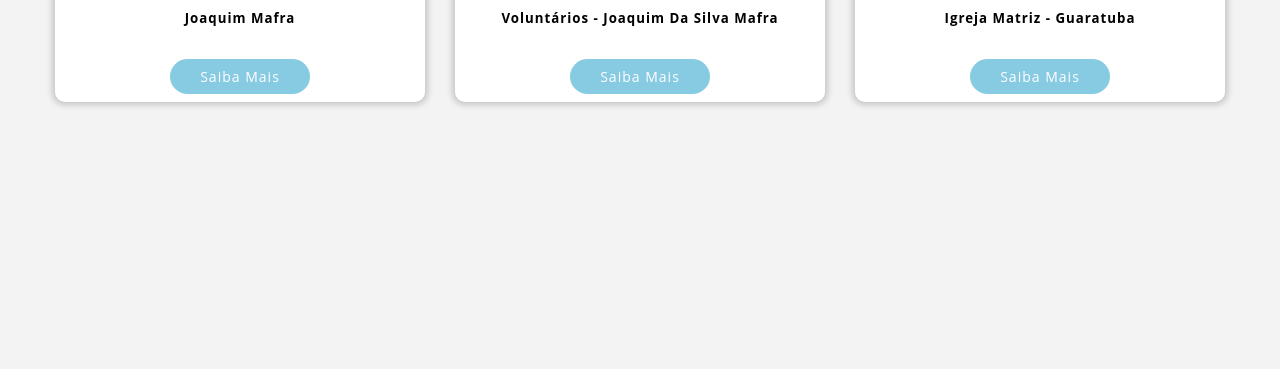
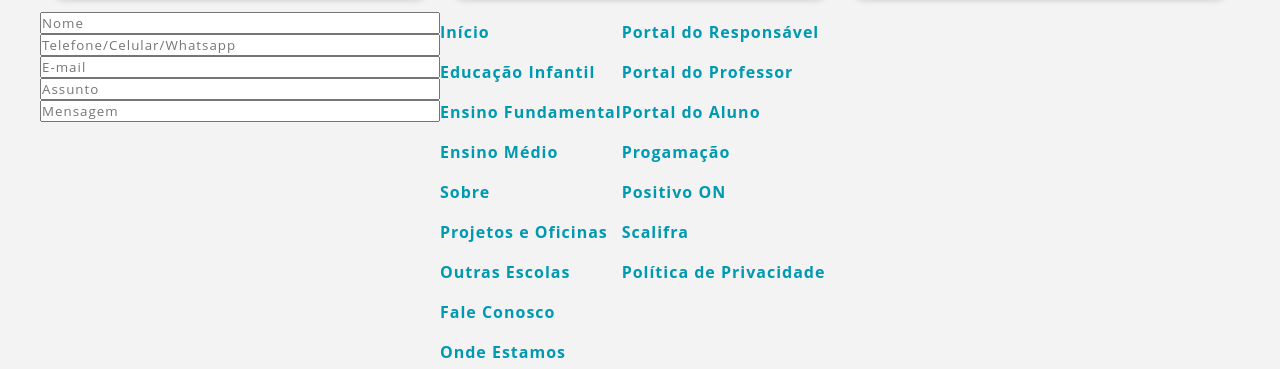
Before and after one commit to DanielHenriqueBB/Colegio, a plain HTML site: page index.html in a window 1280 px wide. Shown: the part 1322-1691 px from the top of the page. Before the commit the page ends 1439 px from the top, so only its background shows below. Drawn offline with Linux system fonts and the light colour scheme.

Commit message:
Add files via upload

```diff
--- a/index.html
+++ b/index.html
@@ -102,8 +102,36 @@
 						</div>
 					</li>
 				</ul>
-
 				</div>
 			</main>
+			<footer class="content">
+					<form class="formulario">
+						<input type="text" placeholder="Nome">
+						<input type="text" placeholder="Telefone/Celular/Whatsapp">
+						<input type="text" placeholder="E-mail">
+						<input type="text" placeholder="Assunto">
+						<input type="text" placeholder="Mensagem">
+					</form>
+				<ul class="menu">
+					<li> Início </li>
+					<li> Educação Infantil </li>
+					<li> Ensino Fundamental </li>
+					<li> Ensino Médio </li>
+					<li> Sobre </li>
+					<li> Projetos e Oficinas </li>
+					<li> Outras Escolas </li>
+					<li> Fale Conosco </li>
+					<li> Onde Estamos </li>
+				</ul>
+				<ul class="menu">
+					<li> Portal do Responsável </li>
+					<li> Portal do Professor </li>
+					<li> Portal do Aluno </li>
+					<li> Progamação </li>
+					<li> Positivo ON </li>
+					<li> Scalifra </li>
+					<li> Política de Privacidade </li>
+				</ul>
+			</footer>
 	</body>
 </html>
--- a/style.css
+++ b/style.css
@@ -80,9 +80,6 @@ header i{
 	text-transform: uppercase;
 	font-size: 15px;
 }
-.categorias{
-
-}
 .categorias ul{
 	display: flex;
 	justify-content: flex-end;
@@ -95,8 +92,8 @@ header i{
 	height: 60px;
 }
 .categorias li{
-	padding: 20px;
-	text-align: right;
+	padding: 13px 18px 0px 20px;
+		text-align: right;
 	line-height: 20px;
 }
 .texto-categoria{
@@ -119,7 +116,7 @@ header i{
 	float: right;
 }
 .categorias {
-	margin-top: 15px;
+	margin-top: -63px;
 }
 .torta{
 	margin-top:-10px;
@@ -156,6 +153,7 @@ header i{
 	overflow: hidden;
 }
 .noticias span{
+
 	background: #87cbe3 !important;
 	color: white;
 	padding: 7px 85px;
@@ -180,3 +178,20 @@ header i{
 .tumb{
 	border-radius: 10px;
 }
+footer{
+	display: flex;
+}
+form{
+	display: flex;
+	flex-direction: column;
+	width: 33.33%;
+}
+footer .menu li{
+	line-height: 40px;
+	color: #0099b2;
+	font-weight: 700;
+	font-size: 16px;
+}
+footer li{
+	list-style: none;
+}
```
